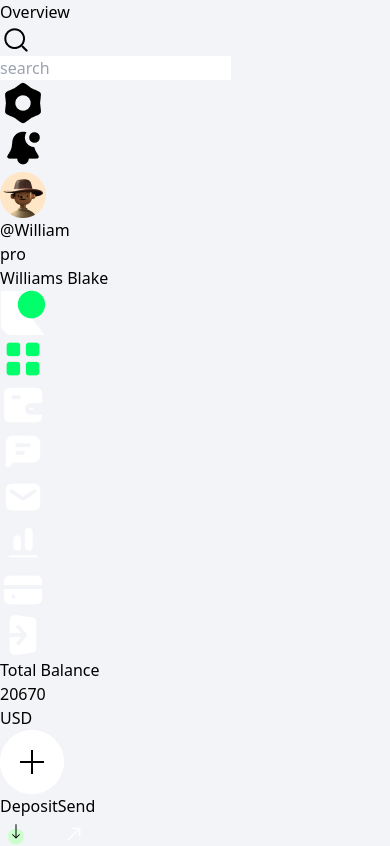
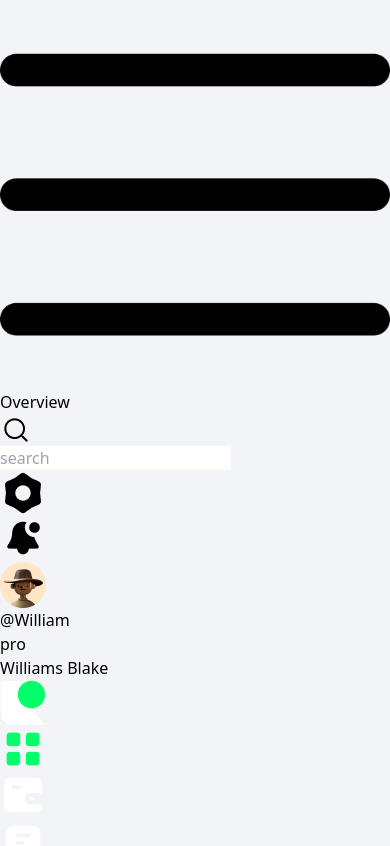
Before and after one commit to sarathmoh/UI-Creation, a React (Vite) app: page / in a window 390 px wide. Shown: the top 846 px of the page. Built offline with nearby package versions, Linux system fonts and the light colour scheme; data requests are answered from the project's data file.

Commit message:
responsive fixes

```diff
--- a/src/App.tsx
+++ b/src/App.tsx
@@ -1,18 +1,35 @@
 import Navbar from "./Navbar";
 import Sidebar from "./Sidebar";
 import Content from "./Content";
+import { useState } from "react";
 function App() {
+  const [visible, setVisible] = useState(false);
+  const clickHandler = () => {
+    setVisible(!visible);
+  };
   return (
-    <div className="grid  grid-cols-12 grid-rows-[100px_auto]  ">
-      <div className="col-start-2 col-end-13 row-start-1 row-end-2 pt-5 px-3 max-sm:col-start-1">
-        <Navbar />
+    <div className="grid  grid-cols-12 grid-rows-[100px_auto] ">
+      <div
+        className={`col-start-2 col-end-13 row-start-1 row-end-2 pt-5 px-3 ${
+          visible ? "max-lg:col-start-2" : "max-lg:col-start-1"
+        }`}
+      >
+        <Navbar clickHandler={clickHandler} />
       </div>
 
-      <div className="row-end-3 row-start-1 flex justify-center items-stretch py-5  max-sm:hidden max-lg:hidden ">
+      <div
+        className={`row-end-3 row-start-1 flex justify-center items-stretch py-5 ${
+          visible ? null : "max-lg:hidden"
+        } max-lg:col-start-1 max-lg:col-end-2`}
+      >
         <Sidebar />
       </div>
 
-      <div className=" col-start-2 col-end-13 row-start-2 row-end-3 pr-5 pb-5  max-sm:col-start-1 max-sm:px-2  max-sm:grid max-lg:col-start-1 max-lg:p-4">
+      <div
+        className={`col-start-2 col-end-13 row-start-2 row-end-3 pr-5 pb-5 ${
+          visible ? "max-lg:col-start-2" : "max-lg:col-start-1"
+        }  max-sm:px-2  max-sm:grid  max-lg:p-4`}
+      >
         <Content />
       </div>
     </div>
--- a/src/Navbar.tsx
+++ b/src/Navbar.tsx
@@ -2,11 +2,13 @@ import Search from "./assets/searching.png";
 import Bolt from "./assets/bolt.png";
 import Notification from "./assets/bell.png";
 import Avatar from "./assets/Avatar.png";
-const Navbar = () => {
+import LoadMore from "./assets/menu.png"
+const Navbar = ({clickHandler}) => {
   return (
 
       <div className="flex justify-between bg-gray-50  h-18 rounded-full ">
-        <div className="mt-5 mx-10 ">
+        <div className=" mx-10 flex items-center gap-2">
+          <img className="w-7 h-5 lg:2xl:hidden" src={LoadMore} onClick={clickHandler}/>
           <h1 className=" text-2xl font-bold ">Overview</h1>
         </div>
         <div className="flex m-3">
```
Also changed, not shown: src/assets/menu.png (added).
